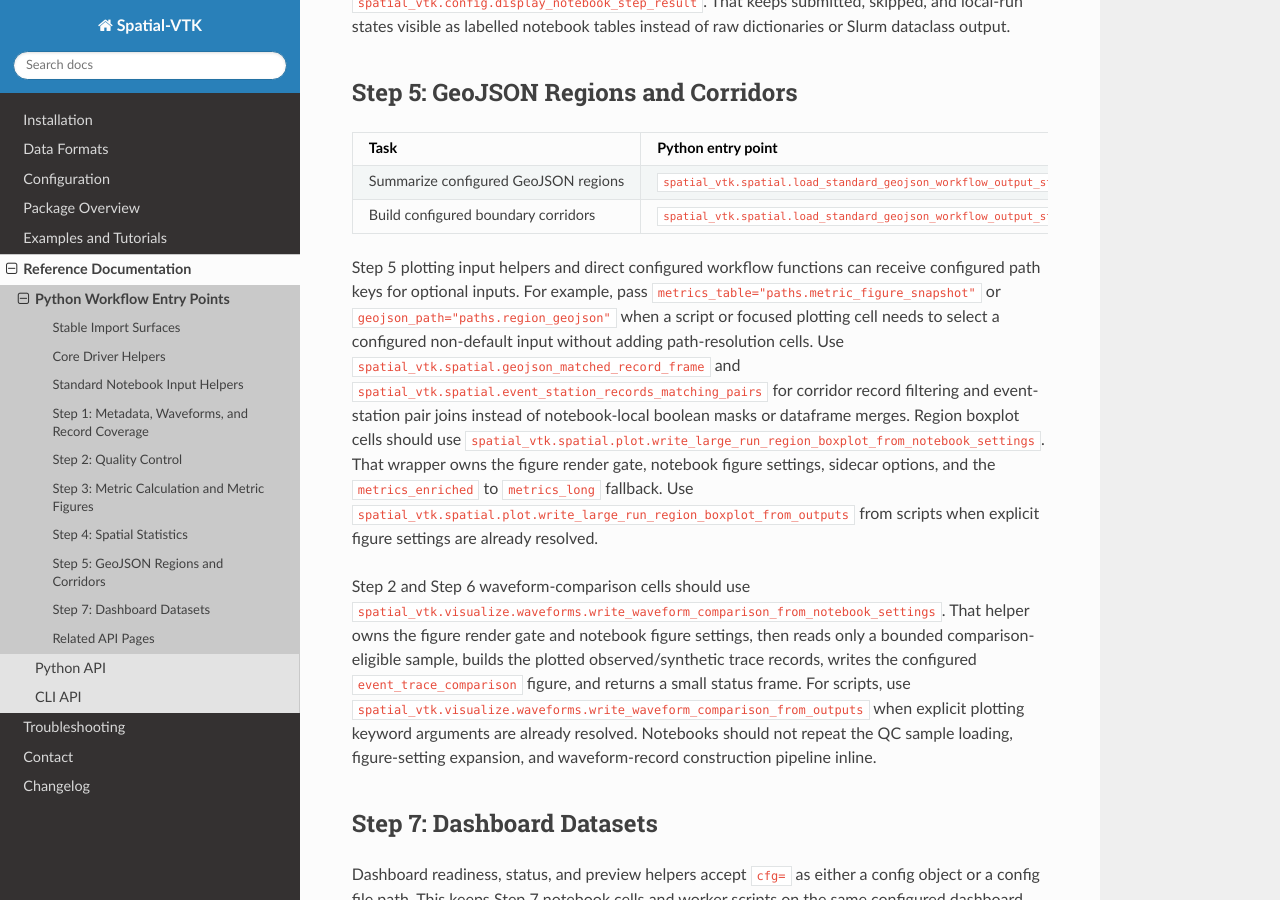
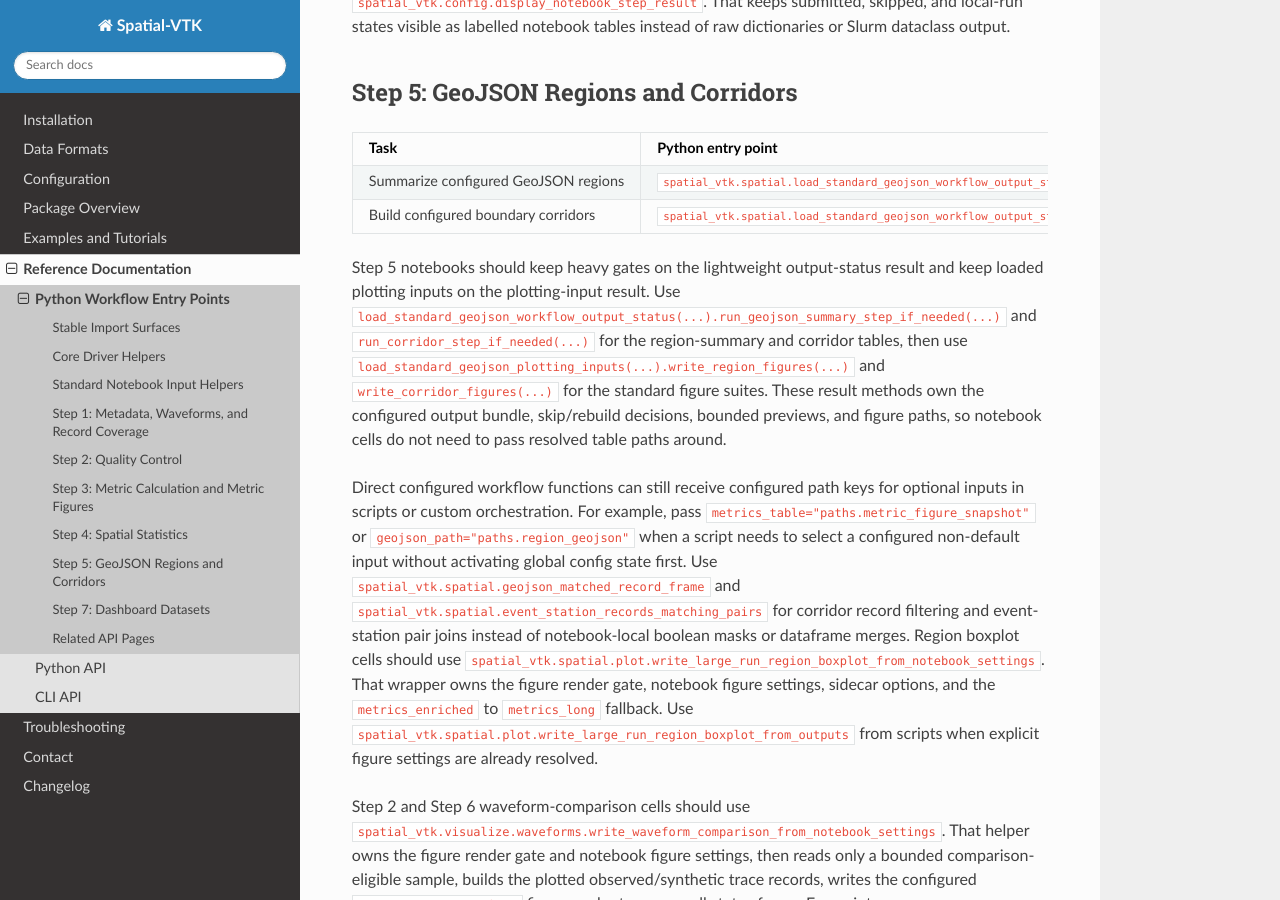
Before and after one commit to bcbirkel/spatial-vtk, a Sphinx documentation site: the page built from docs/reference/python_workflows.rst, in a window 1280 px wide and 900 px high, scrolled down 6769 px. Built offline with Sphinx 7.4.7 and the Read the Docs theme 3.1.0, drawn with Linux system fonts in a browser that asks for light colours.

Commit message:
Clarify Step 5 workflow guidance

```diff
--- a/docs/reference/python_workflows.rst
+++ b/docs/reference/python_workflows.rst
@@ -641,12 +641,21 @@ Step 5: GeoJSON Regions and Corridors
      - ``spatial_vtk.spatial.load_standard_geojson_workflow_output_status(...).run_corridor_step_if_needed(...)``
      - corridor definitions and corridor-selected records
 
-Step 5 plotting input helpers and direct configured workflow functions
-can receive configured path keys for optional inputs. For example, pass
+Step 5 notebooks should keep heavy gates on the lightweight output-status
+result and keep loaded plotting inputs on the plotting-input result. Use
+``load_standard_geojson_workflow_output_status(...).run_geojson_summary_step_if_needed(...)``
+and ``run_corridor_step_if_needed(...)`` for the region-summary and corridor
+tables, then use ``load_standard_geojson_plotting_inputs(...).write_region_figures(...)``
+and ``write_corridor_figures(...)`` for the standard figure suites. These
+result methods own the configured output bundle, skip/rebuild decisions,
+bounded previews, and figure paths, so notebook cells do not need to pass
+resolved table paths around.
+
+Direct configured workflow functions can still receive configured path keys
+for optional inputs in scripts or custom orchestration. For example, pass
 ``metrics_table="paths.metric_figure_snapshot"`` or
-``geojson_path="paths.region_geojson"`` when a script or focused plotting
-cell needs to select a configured non-default input without adding
-path-resolution cells.
+``geojson_path="paths.region_geojson"`` when a script needs to select a
+configured non-default input without activating global config state first.
 Use ``spatial_vtk.spatial.geojson_matched_record_frame`` and
 ``spatial_vtk.spatial.event_station_records_matching_pairs`` for corridor
 record filtering and event-station pair joins instead of notebook-local boolean
```
Also changed, not shown: docs/changelog.rst (+9 -0 lines), 1 other file.
